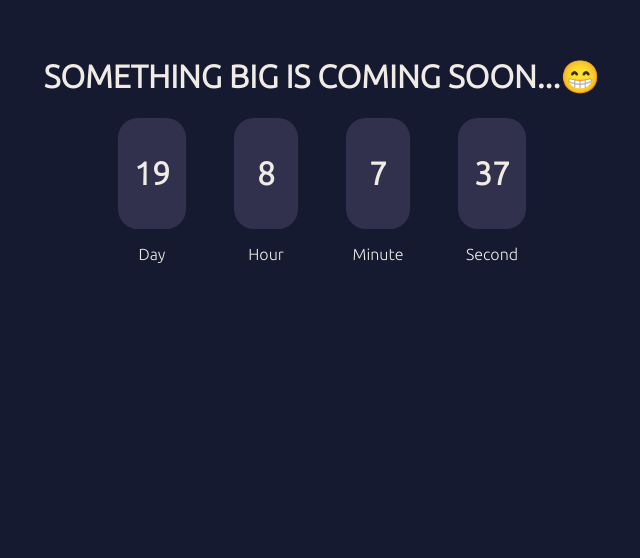
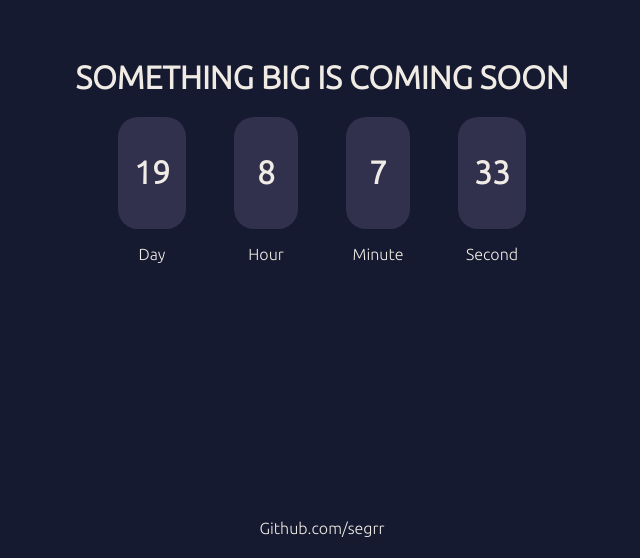
Before and after one commit to SEGRR/portfolio, a React (Create React App) app in the folder portfolio/: page / in a window 1280 px wide. Shown: the part 242-800 px from the top of the page, without its empty margins (318-958 px from the left). Built offline with nearby package versions, Linux system fonts and the light colour scheme.

Commit message:
countdown is complete

```diff
--- a/portfolio/src/App.js
+++ b/portfolio/src/App.js
@@ -4,8 +4,12 @@ import Timer from './components/Timer'
 function App() {
   return (
     <div className="App">
-      <h1>SOMETHING BIG IS COMING SOON...😁</h1>
+      <h1>SOMETHING BIG IS COMING SOON</h1>
       <Timer/>
+
+      <div style={  {position :"absolute" , bottom:"5px"}  }>
+        <p>Github.com/segrr</p>
+      </div>
     </div>
   );
 }
--- a/portfolio/src/components/Timer.jsx
+++ b/portfolio/src/components/Timer.jsx
@@ -14,25 +14,34 @@ export default function Timer(){
     const hour =  minute * 60;
     const day =   hour * 24;
 
-
+   const calculatetime = () =>  rollout_time - new Date().getTime()
 
 
     useEffect(()=>{
        timer.current =  setInterval(()=>{
-            setTime(prev => prev-1)
+            setTime(calculatetime())
         }, 1000);
-
         return ()=> clearInterval(timer.current);
-
     }, []);
 
 
+    useEffect(()=>{
+        if(time <= 0 ){
+            clearInterval(timer.current);
+        }
+    }, [time]);
+
+
+
+    console.log(time);
+
     return (
+
         <div className='countdown-container'>
             <div className='countdown-inner'><div className='time'><h1>{ Math.floor( time / day) }</h1></div><p>Day</p></div>
             <div className='countdown-inner'><div className='time'><h1>{ Math.floor( (time % day) / hour) }</h1></div><p>Hour</p></div>
             <div className='countdown-inner'><div className='time'><h1>{ Math.floor( (time % hour) / minute) }</h1></div><p>Minute</p></div>
             <div className='countdown-inner'><div className='time'><h1>{ Math.floor( (time % minute) / second)  }</h1></div><p>Second</p></div>
         </div>
-    )
+    );
 }
```
